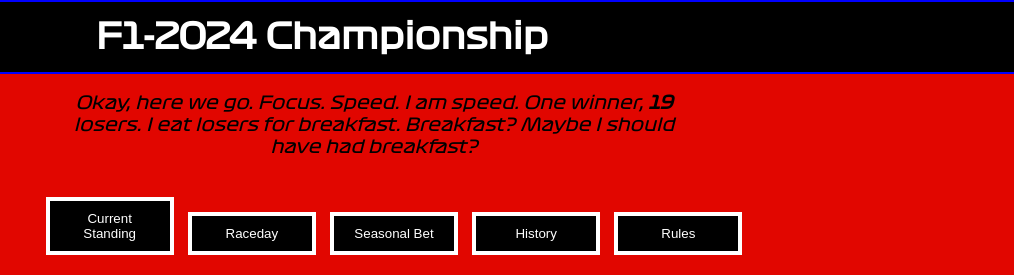
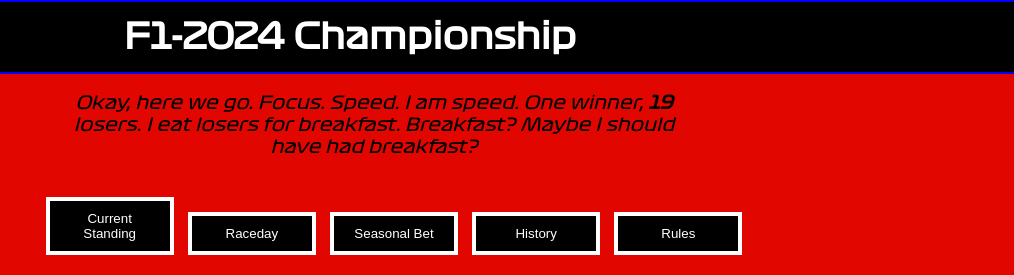
Before and after one commit to RoS203/RoS203.github.io, a plain HTML site: page index.html in a window 1280 px wide. Shown: the top 275 px of the page, 266-1280 px from the left. Drawn offline with Linux system fonts and the light colour scheme.

Commit message:
Update styles.css

```diff
--- a/styles.css
+++ b/styles.css
@@ -40,7 +40,7 @@ header {
 
 .title {
   color: white;
-  margin: auto 100px;
+  margin: auto 10%;
   font-size: 35px;
 }
 
```
